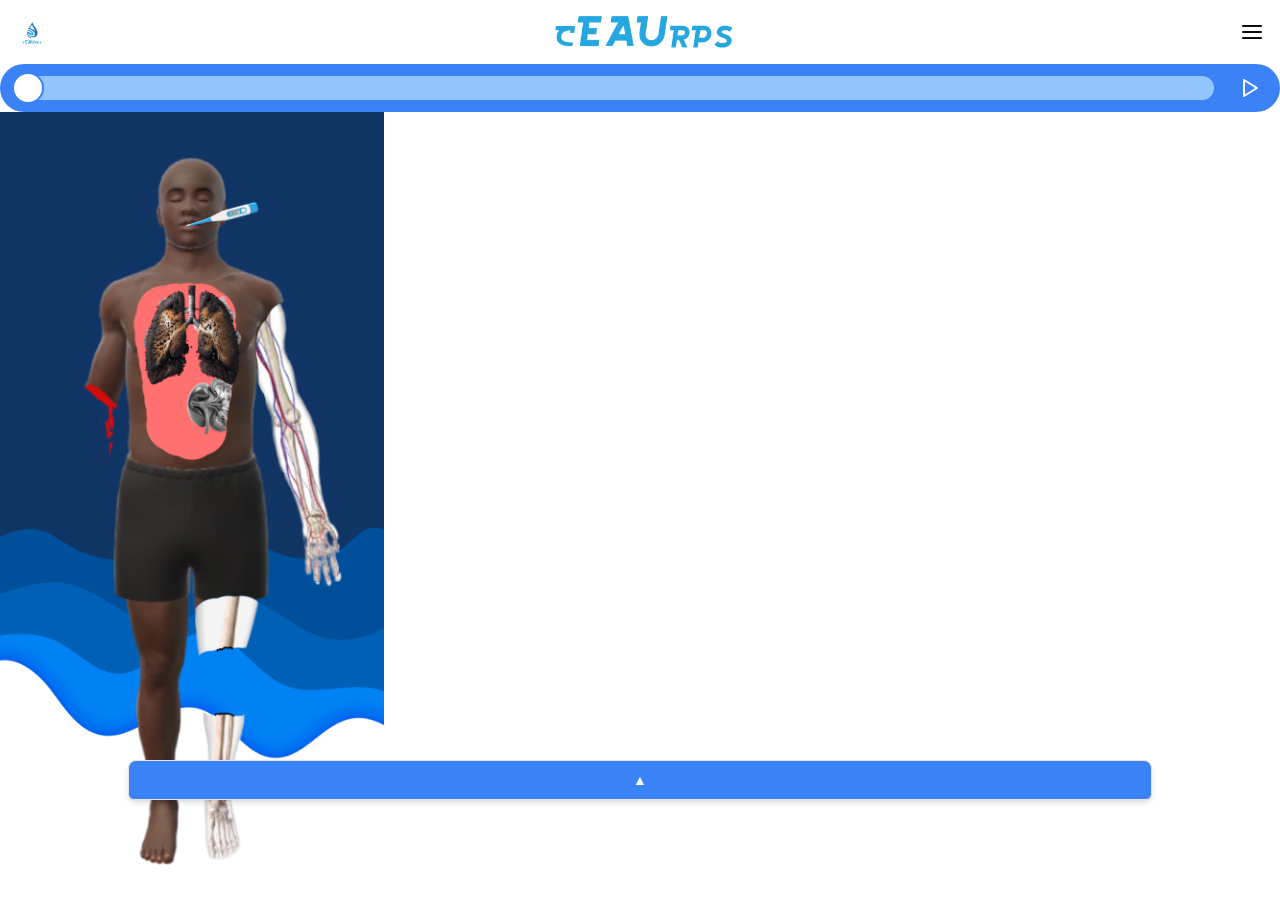
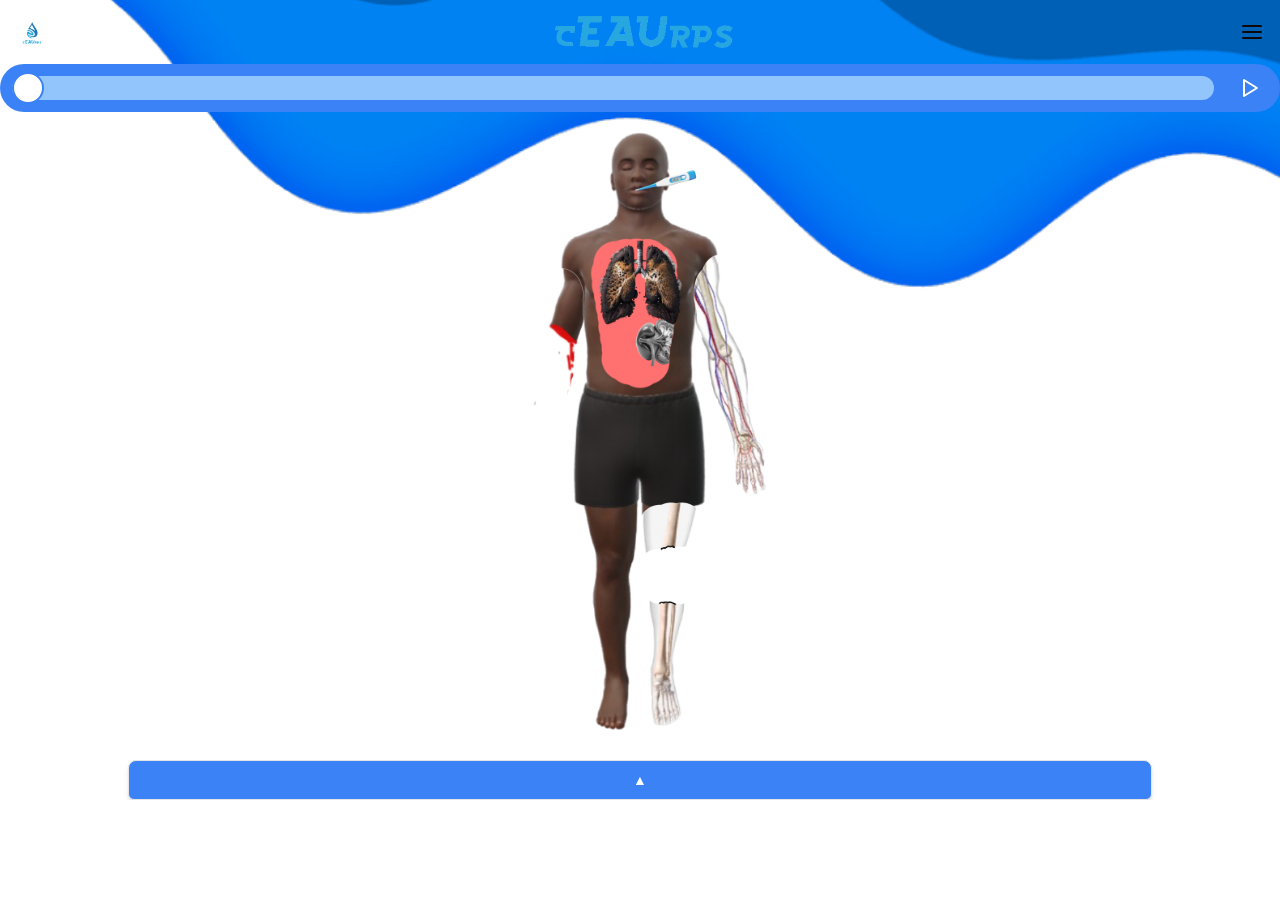
Before and after one commit to Maxeuh/nuit-de-l-info-2024, a Next.js app: page / in a window 1280 px wide. Shown: the top 904 px of the page. After the commit the page ends 800 px from the top, so only its background shows below. Built offline with nearby package versions, Linux system fonts and the light colour scheme.

Commit message:
Ajout composant humain

```diff
--- a/app/page.tsx
+++ b/app/page.tsx
@@ -12,6 +12,7 @@ export default function Home() {
 
   return (
     <div className="h-full">
+        <div className={"absolute z-10 w-full"}>
           <HeaderBar
             logo="/logo/logo.png"
             name="/logo/logo-text.png"
@@ -22,7 +23,8 @@ export default function Home() {
             setState={setState}
             stateLimit={stateLimit}
           />
-      <div className="max-w-sm max-h-screen">
+        </div>
+      <div className="max-h-screen">
         <Human
           toggleTete={true}
           toggleBrasD={true}
--- a/components/human/human.tsx
+++ b/components/human/human.tsx
@@ -2,6 +2,16 @@ import {FC} from "react";
 import Image from "next/image";
 
 import BG from "./bg-reverse.png"
+
+interface BodyImageProps {
+    src: string;
+}
+
+
+const BodyImage: FC<BodyImageProps> = ({src}) => {
+    return (<img src={src} alt="Human Image"
+                 className={"absolute bottom-1/2 right-1/2 translate-x-1/2 translate-y-1/2 max-h-screen pt-32 pb-16"}/>)
+}
 
 interface HumanProps {
     toggleTete: boolean;
@@ -15,31 +25,17 @@ interface HumanProps {
 export const Human: FC<HumanProps> = ({toggleTete, toggleBrasD, toggleBrasG, poumon, rein, jambe}) => {
     return (
         <div className="relative h-screen bg-[#103565] ">
+
             <Image src={BG} alt="background" className={"absolute bottom-0 w-full"}/>
-            <img src={"/human/base.png"} alt="Human Image" className={"absolute bottom-1/2 right-1/2 translate-x-1/2 translate-y-1/2"}/>
-            {toggleBrasD ? <img src={"/human/bras-d.png"} alt="Human Image"
-                                className={"absolute bottom-1/2 right-1/2 translate-x-1/2 translate-y-1/2"}/> :
-                <img src={"/human/base-bras-d.png"} alt="Human Image"
-                     className={"absolute bottom-1/2 right-1/2 translate-x-1/2 translate-y-1/2"}/>}
-            {toggleBrasG ? <img src={"/human/bras-g.png"} alt="Human Image"
-                                className={"absolute bottom-1/2 right-1/2 translate-x-1/2 translate-y-1/2"}/> :
-                <img src={"/human/base-bras-g.png"} alt="Human Image"
-                     className={"absolute bottom-1/2 right-1/2 translate-x-1/2 translate-y-1/2"}/>}
+            <BodyImage src={"/human/base.png"}/>
+            {toggleBrasD ? <BodyImage src={"/human/bras-d.png"}/> : <BodyImage src={"/human/base-bras-d.png"}/>}
+            {toggleBrasG ? <BodyImage src={"/human/bras-g.png"}/> : <BodyImage src={"/human/base-bras-g.png"}/>}
+            {jambe ? <BodyImage src={"/human/jambe.png"}/> : <BodyImage src={"/human/base-jambe.png"}/>}
 
-            {jambe ? <img src={"/human/jambe.png"} alt="Human Image"
-                          className={"absolute bottom-1/2 right-1/2 translate-x-1/2 translate-y-1/2"}/> :
-                <img src={"/human/base-jambe.png"} alt="Human Image"
-                     className={"absolute bottom-1/2 right-1/2 translate-x-1/2 translate-y-1/2"}/>}
-
-            {(!poumon && !rein) && <img src={"/human/base-ventre.png"} alt="Human Image"
-                                        className={"absolute bottom-1/2 right-1/2 translate-x-1/2 translate-y-1/2"}/>}
-            {rein && <img src={"/human/rein.png"} alt="Human Image"
-                                        className={"absolute bottom-1/2 right-1/2 translate-x-1/2 translate-y-1/2"}/>}
-            {poumon && <img src={"/human/poumon.png"} alt="Human Image"
-                          className={"absolute bottom-1/2 right-1/2 translate-x-1/2 translate-y-1/2"}/>}
-
-            {toggleTete && <img src={"/human/tete.png"} alt="Human Image"
-                                className={"absolute bottom-1/2 right-1/2 translate-x-1/2 translate-y-1/2"}/>}
+            {(!poumon && !rein) && <BodyImage src={"/human/ventre.png"}/>}
+            {rein && <BodyImage src={"/human/rein.png"}/>}
+            {poumon && <BodyImage src={"/human/poumon.png"}/>}
+            {toggleTete && <BodyImage src={"/human/tete.png"}/>}
         </div>
     )
 }
--- a/package.json
+++ b/package.json
@@ -14,7 +14,6 @@
     "@eslint/js": "^9.16.0",
     "@radix-ui/react-dialog": "^1.1.2",
     "@radix-ui/react-alert-dialog": "^1.1.2",
-    "@radix-ui/react-dialog": "^1.1.2",
     "@radix-ui/react-slider": "^1.2.1",
     "@radix-ui/react-slot": "^1.1.0",
     "class-variance-authority": "^0.7.1",
```
Lines whose indentation alone changed are shown as unchanged.
